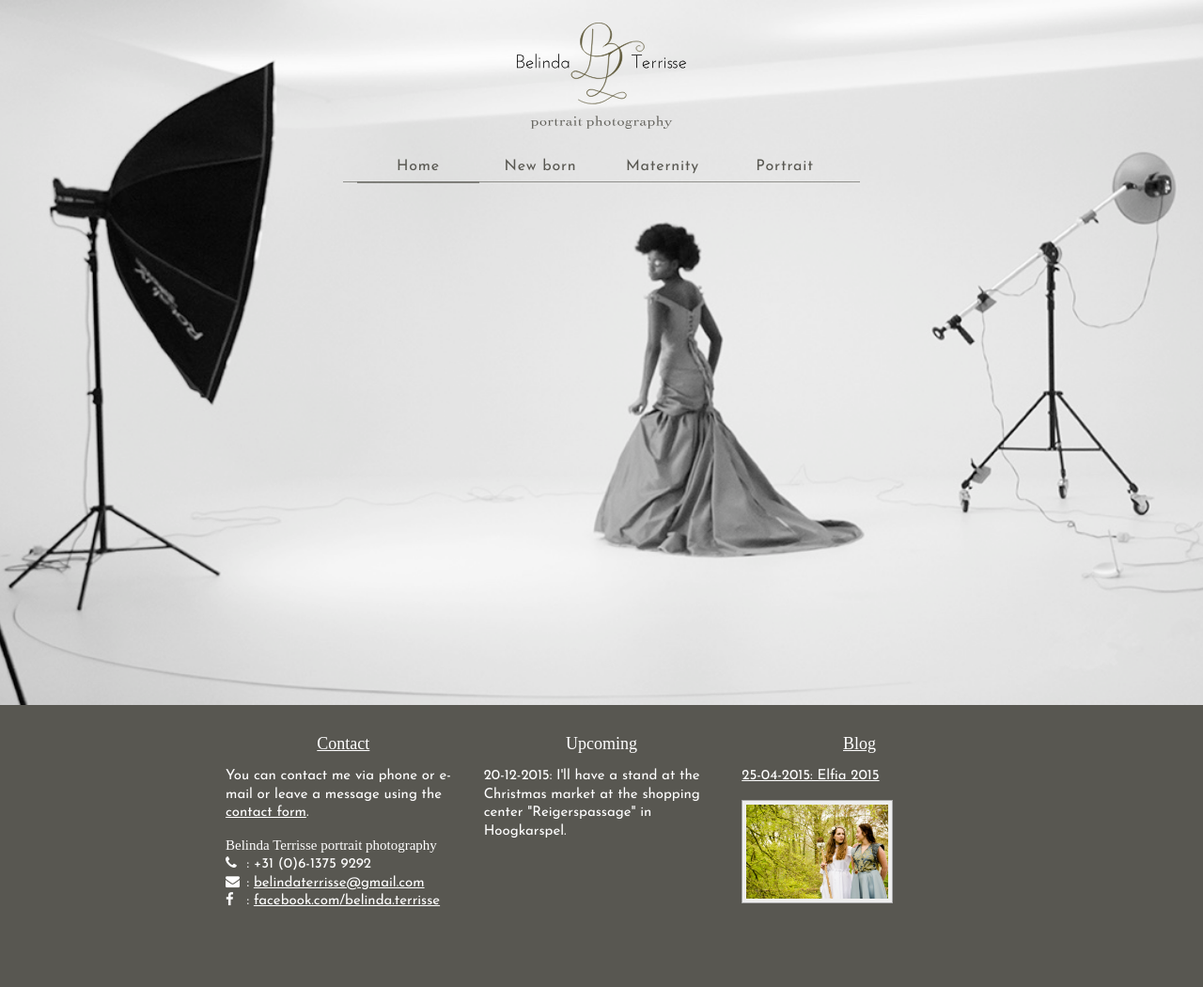
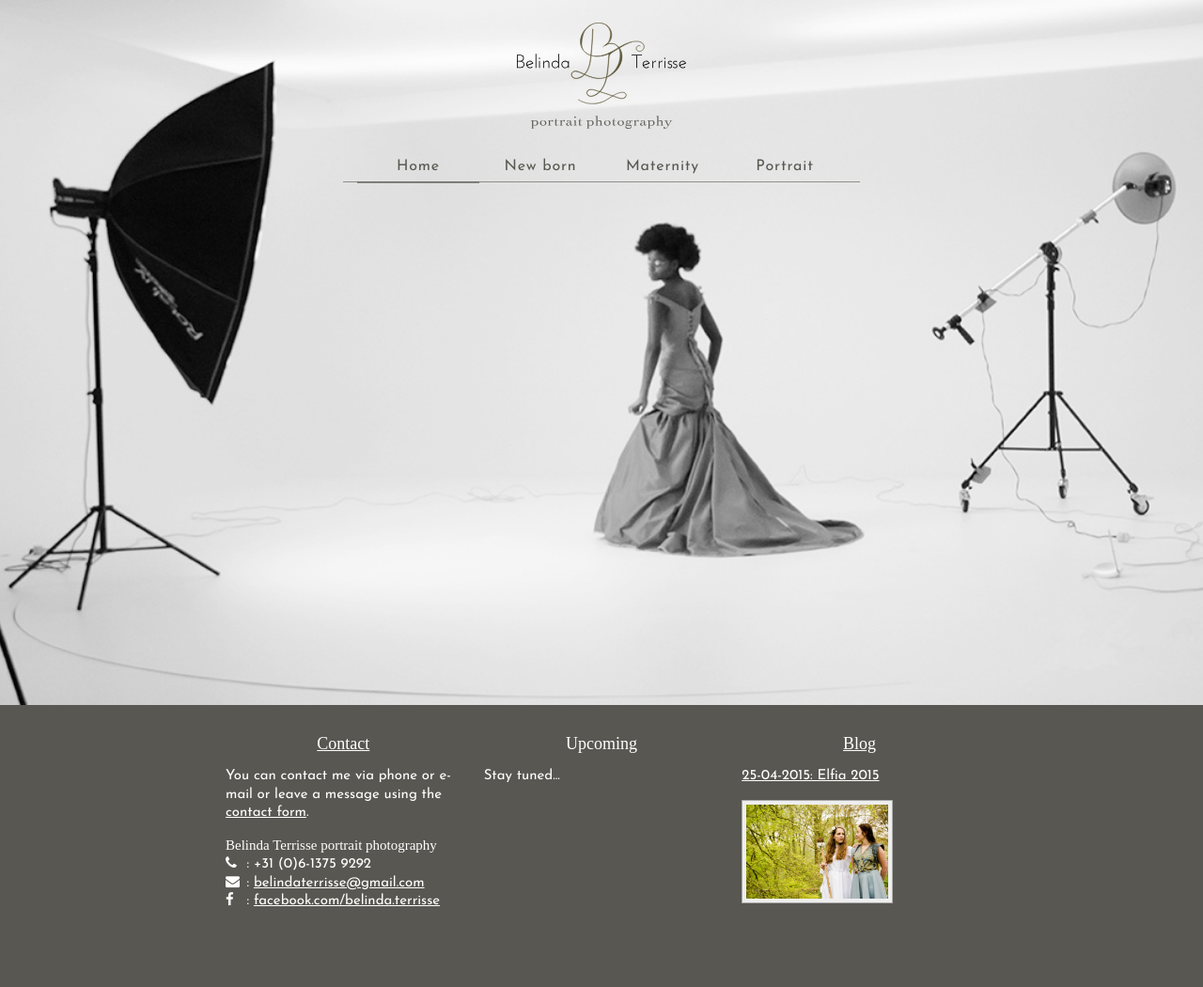
Before and after one commit to cmbybelin/cmbybelin.github.io, a Jekyll site: the page built from index.html, in a window 1280 px wide. Shown: the whole page at 94% size. Built offline with Jekyll 4.4.1, drawn with Linux system fonts in a browser that asks for light colours; nearby versions of some CDN libraries; some web fonts are replaced.

Commit message:
Update agenda

```diff
--- a/_includes/footer.html
+++ b/_includes/footer.html
@@ -8,7 +8,7 @@
  </section><section>
   <h2 lang="nl">Agenda</h2>
   <h2 lang="en">Upcoming</h2>
-  <p>20-12-2015: I'll have a stand at the Christmas market at the shopping center "Reigerspassage" in Hoogkarspel.</p>
+  <p>Stay tuned...</p>
  </section><section>
   <h2><a href="blog.html">Blog</a></h2>
   {% assign post = site.posts.first %}
```
